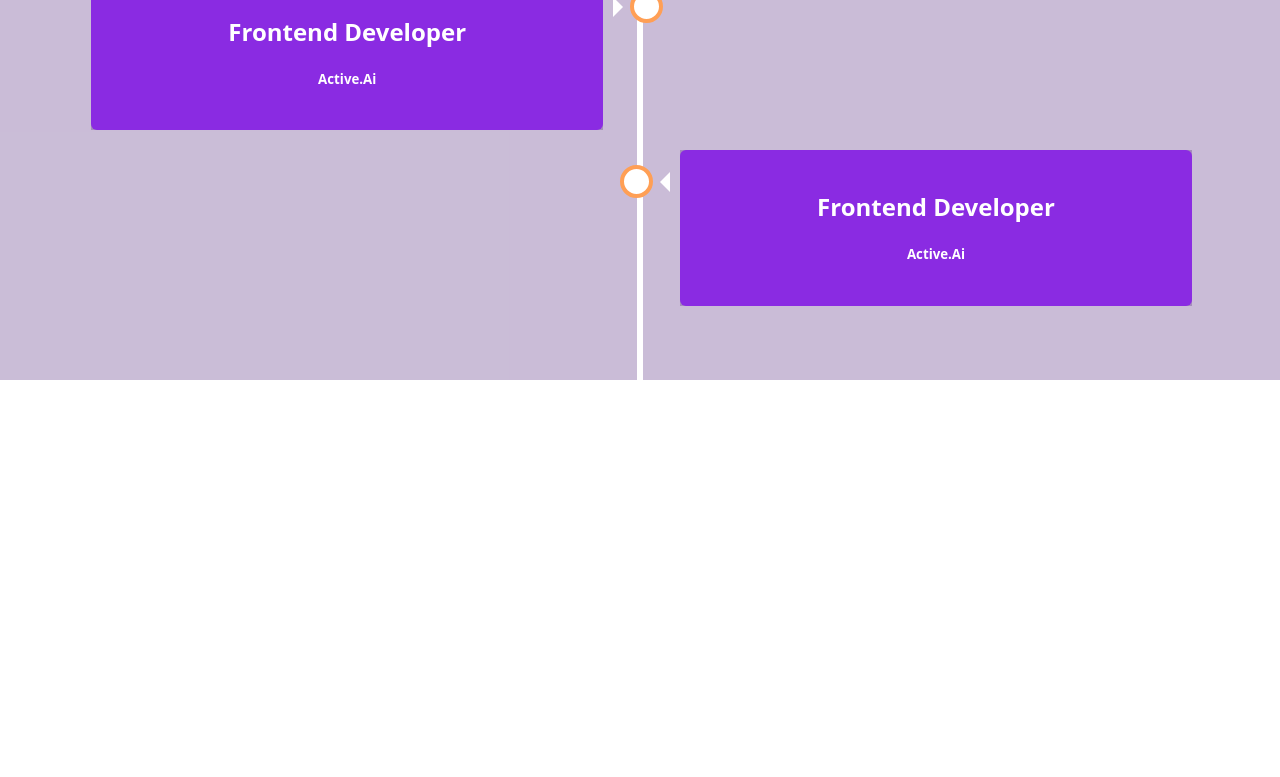
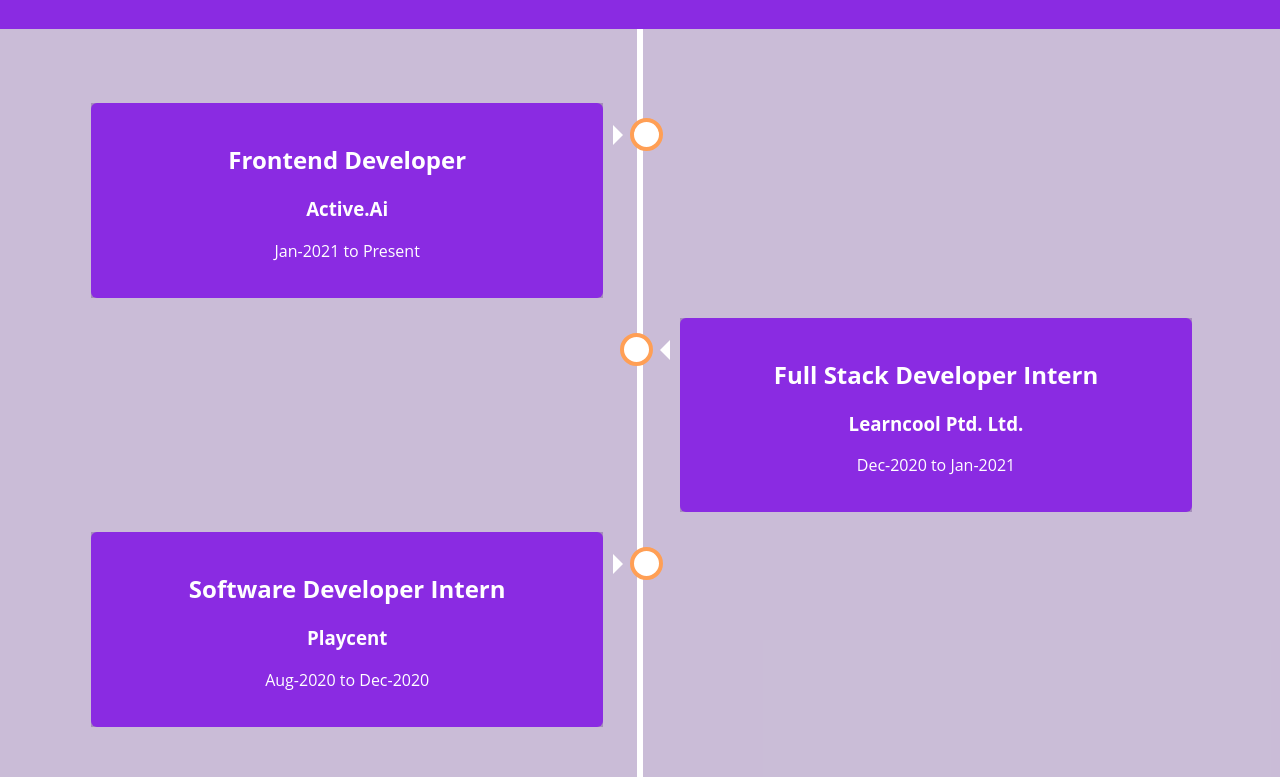
Before and after one commit to jigyasa-ctrl/portfolio2021, a React (Create React App) app: page / in a window 1280 px wide. Shown: the part 2409-3186 px from the top of the page. Before the commit the page ends 2789 px from the top, so only its background shows below. Built offline with nearby package versions, Linux system fonts and the light colour scheme.

Commit message:
Timeline added

```diff
--- a/src/App.css
+++ b/src/App.css
@@ -114,8 +114,8 @@
   justify-content: space-evenly;
   align-items: center;
   flex-direction: row;
-  padding-top: 5%;
-  padding-bottom: 5%;
+  padding-top: 10%;
+  padding-bottom: 10%;
 }
 .about-main {
   width: 100%;
--- a/src/Components/Experience.js
+++ b/src/Components/Experience.js
@@ -6,15 +6,24 @@ function Experience() {
       <div className="container left">
         <div className="content">
           <h2>Frontend Developer</h2>
+          <h3>Active.Ai</h3>
+          <p>Jan-2021 to Present</p>
 
-          <h5>Active.Ai</h5>
+
         </div>
       </div>
       <div className="container right">
         <div className="content">
-          <h2>Frontend Developer</h2>
-
-          <h5>Active.Ai</h5>
+          <h2>Full Stack Developer Intern</h2>
+          <h3>Learncool Ptd. Ltd.</h3>
+          <p>Dec-2020 to Jan-2021</p>
+        </div>
+      </div>
+      <div className="container left">
+        <div className="content">
+          <h2>Software Developer Intern</h2>
+          <h3>Playcent</h3>
+          <p>Aug-2020 to Dec-2020</p>
         </div>
       </div>
 
```
